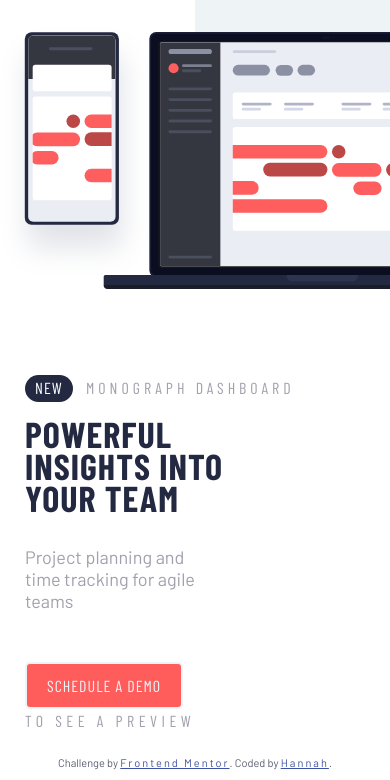
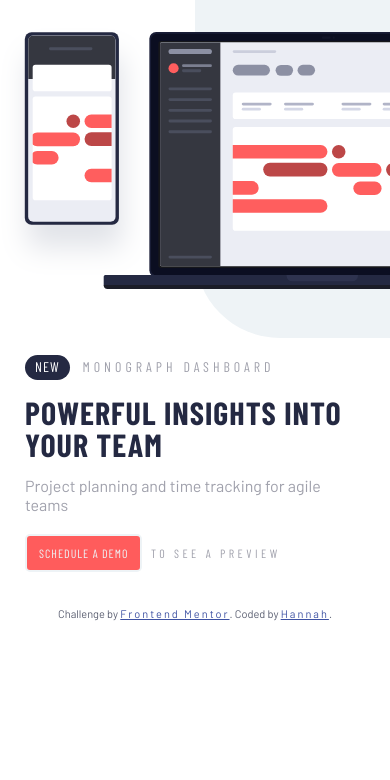
Before and after one commit to hannah-saurusrex/project-tracking-component, a website: page app/index.html in a window 390 px wide. Shown: the part 64-844 px from the top of the page. Drawn offline with nearby package versions, Linux system fonts and the light colour scheme.

Commit message:
completed all text and font styling for mobile

```diff
--- a/app/assets/styles/styles.css
+++ b/app/assets/styles/styles.css
@@ -116,7 +116,7 @@
     margin-right: 6px;
 }
 
-h1 {
+.pitch h1 {
     font-size: 58px;
     text-transform: uppercase;
     color: var(--darkBlue);
@@ -335,12 +335,46 @@
 
     .pitch {
         grid-area: pitch-intro;
-        margin: 0 25px 25px 25px;
+        margin: 0 25px 35px 25px;
+        padding-top: 20px;
+    }
+
+    .pitch h3 {
+        font-size: 14px;
     }
 
     .pitch h1 {
-        font-size: 36px;
+        font-size: 32px;
         line-height: 2rem;
+        max-width: 100%;
+        line-height: 2rem;
+    }
+
+    .pitch p {
+        max-width: 100%;
+        margin-top: 1rem;
+        font-size: 16px;
+    }
+
+    .demo {
+        margin-top: 20px;
+        display: inline-block;
+    }
+
+    button {
+        font-size: 12px;
+        padding: 10px 12px;
+        margin-right: 5px;
+    }
+
+    .demo h2 {
+        font-size: 12px;
+        letter-spacing: 3.5px;
+    }
+
+    .image-bg {
+        height: 100%;
+        z-index: -100;
     }
 
     /* menu fade */
--- a/app/temp/styles/styles.css
+++ b/app/temp/styles/styles.css
@@ -98,7 +98,7 @@
   letter-spacing: 1px;
   margin-right: 6px; }
 
-h1 {
+.pitch h1 {
   font-size: 58px;
   text-transform: uppercase;
   color: var(--darkBlue);
@@ -261,10 +261,32 @@
     margin-top: 35px; }
   .pitch {
     grid-area: pitch-intro;
-    margin: 0 25px 25px 25px; }
+    margin: 0 25px 35px 25px;
+    padding-top: 20px; }
+  .pitch h3 {
+    font-size: 14px; }
   .pitch h1 {
-    font-size: 36px;
+    font-size: 32px;
+    line-height: 2rem;
+    max-width: 100%;
     line-height: 2rem; }
+  .pitch p {
+    max-width: 100%;
+    margin-top: 1rem;
+    font-size: 16px; }
+  .demo {
+    margin-top: 20px;
+    display: inline-block; }
+  button {
+    font-size: 12px;
+    padding: 10px 12px;
+    margin-right: 5px; }
+  .demo h2 {
+    font-size: 12px;
+    letter-spacing: 3.5px; }
+  .image-bg {
+    height: 100%;
+    z-index: -100; }
   /* menu fade */
   @keyframes fadein {
     from {
```
